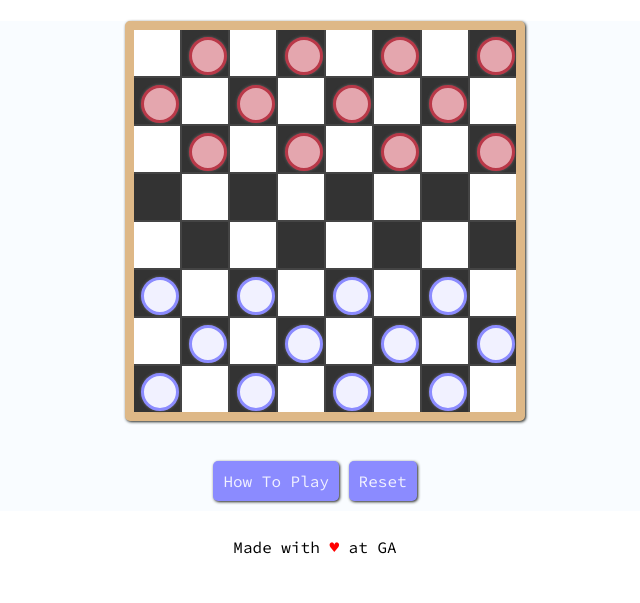
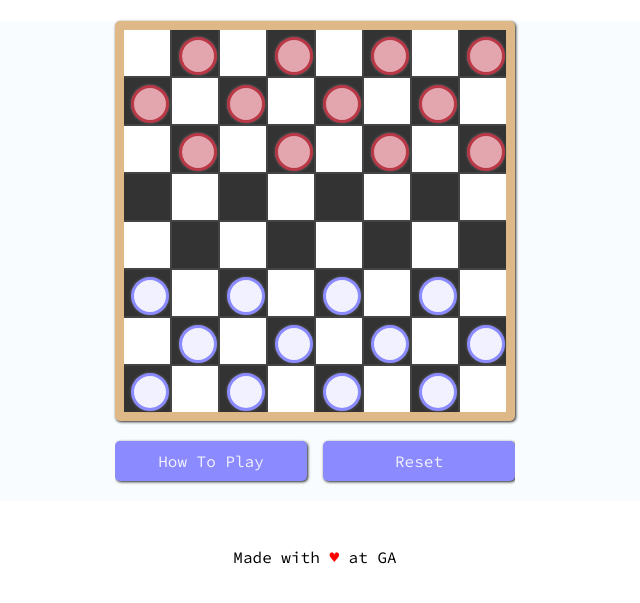
Before and after one commit to obfusticatedcode/project-0, a PHP site: page / in a window 1280 px wide. Shown: the part 103-706 px from the top of the page, without its empty margins (325-965 px from the left). Run offline with PHP 8.4, Linux system fonts and the light colour scheme; some libraries are stand-ins or nearby versions.

Commit message:
css part 2.3

```diff
--- a/index.html
+++ b/index.html
@@ -7,7 +7,7 @@
   <title>Checkers</title>
   <!-- google fonts -->
   <link href="https://fonts.googleapis.com/css?family=Fredoka+One|Source+Code+Pro" rel="stylesheet">
-  <link href="https://fonts.googleapis.com/css?family=Lato:100" rel="stylesheet">
+  <link href="https://fonts.googleapis.com/css?family=Lato:100,300,400" rel="stylesheet">
   <!-- page favicon -->
   <link rel="shortcut icon" type="image/x-icon" href="public/images/checkers-favicon.ico">
   <!-- link the jQuery -->
@@ -41,7 +41,6 @@
       <div id="game">
           <div id="board"></div>
           <div id="pieces"></div>
-      </div>
 
           <div class="all-buttons">
             <!-- how to play button to reveal the rules -->
@@ -51,6 +50,9 @@
               <button type="button" id="reset-button">Reset</button>
             </div>
           </div>
+      </div>
+
+
 
 
       <!-- the rules -->
--- a/src/scss/main.scss
+++ b/src/scss/main.scss
@@ -23,7 +23,7 @@ footer{
 div#game {
     position:relative;
     margin: 20px auto;
-    width: 30%;
+    width: 400px;
 }
 
 article.instructions{
@@ -35,10 +35,17 @@ article.instructions{
   text-align: left;
   font-family: 'Lato', sans-serif;
   word-spacing: 2px;
+  padding: 20px;
+  width: 800px;
+  margin: 0 auto;
 }
 
 ul{
   list-style: none;
+  padding: 0;
+  li {
+    margin-bottom: 10px;
+  }
 }
 
 div#board {
@@ -149,25 +156,32 @@ div#heading {
     float:right;
 }
 
+.all-buttons {
+  overflow: hidden;
+}
+
 button{
-    display: inline-block;
   border: 0;
   color: #F1F1FF;
   border-radius: 5px;
   cursor: pointer;
-    margin: 20px auto 10px;
+  margin: 20px 0;
   padding: 10px;
   background-color: #8b8bff ;
   box-shadow: 1px 1px 3px #232621;
   transition: background-color 0.15s linear;
   font-family: 'Source Code Pro', monospace;
   font-size: 16px;
-    display: inline-block;
+  width: 48%;
+  &:first-of-type {
+    float: left;
+  }
+  &:last-of-type {
+    float: right;
+  }
 }
 
-div#reset-div{
 
-}
 
 .clearfix{
   overflow: hidden;
```
Also changed, not shown: public/css/main.css. Lines whose indentation alone changed are shown as unchanged.
